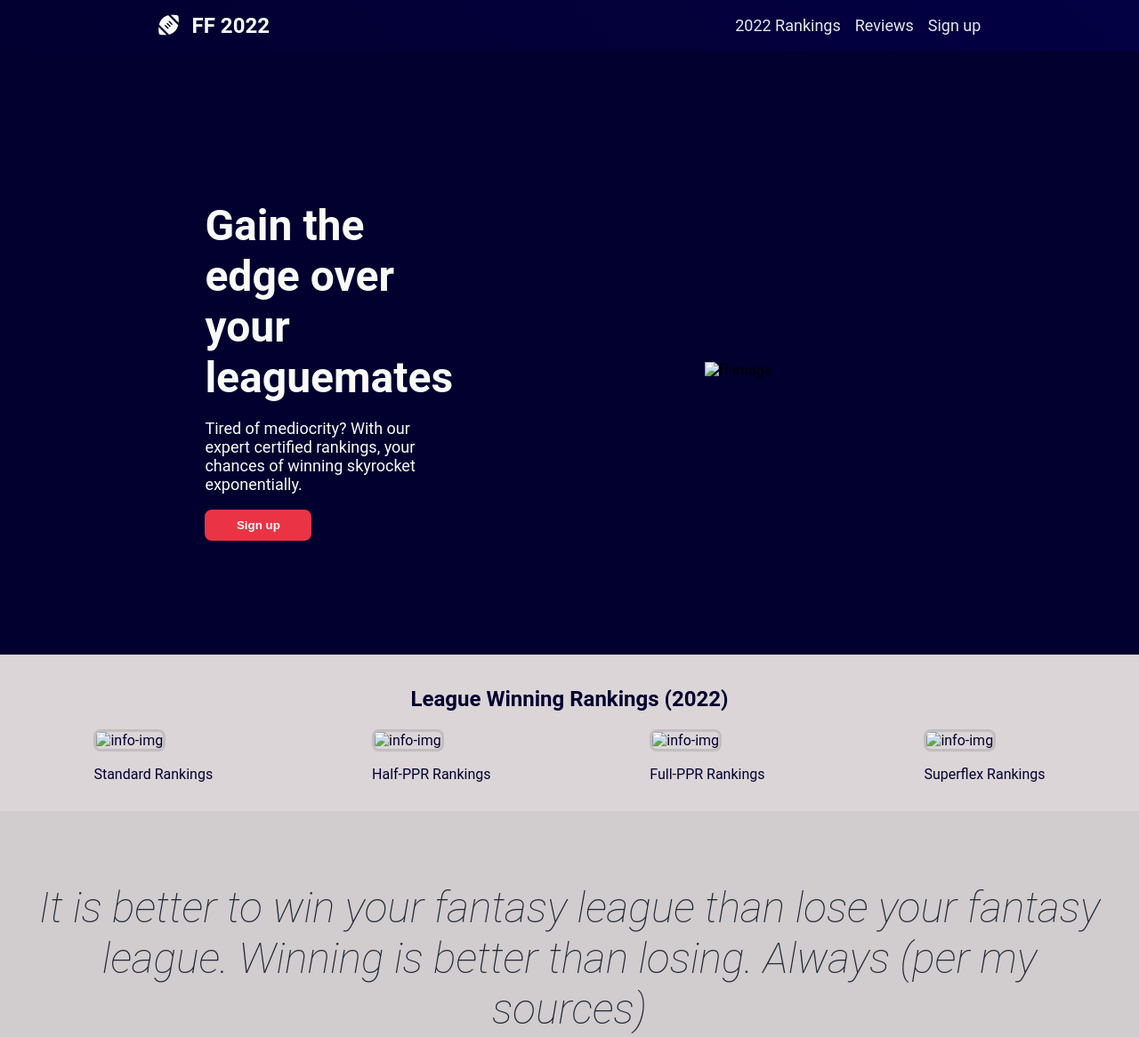
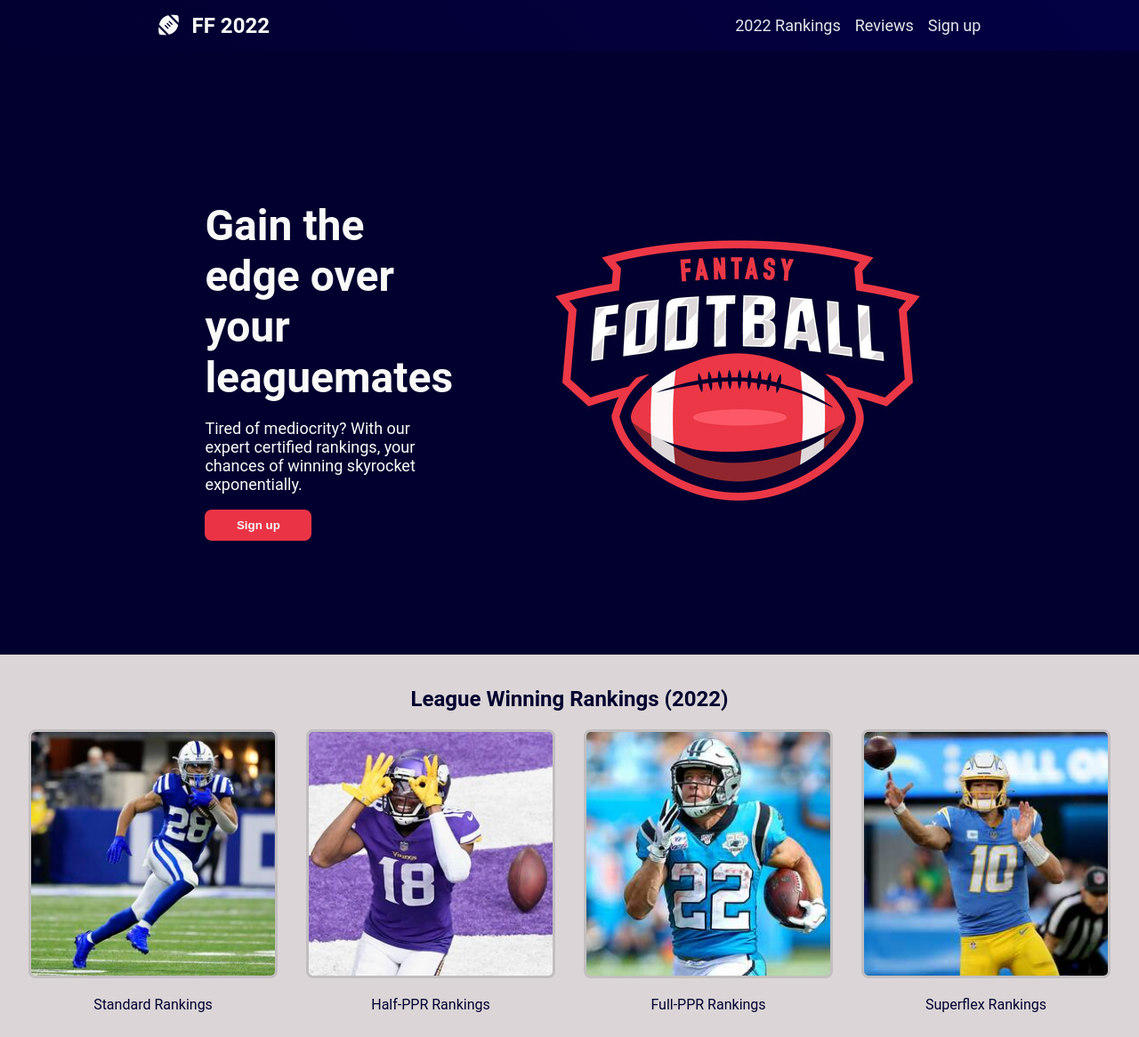
Before and after one commit to Showcxse/landing-page-odin-project, a plain HTML site: page index.html in a window 1280 px wide. Shown: the top 1166 px of the page at 89% size. Drawn offline with Linux system fonts and the light colour scheme; the site is published under a folder, as on GitHub Pages, so addresses that start at the root find nothing.

Commit message:
fixed images

```diff
--- a/index.html
+++ b/index.html
@@ -35,7 +35,7 @@
             <button class="sign-up-btn">Sign up</button>
             </div>
            <div class="img">
-                <img class="main-img" src="/images/mainimg.jpg" alt="ff-image">
+                <img class="main-img" src="./images/mainimg.jpg" alt="ff-image">
             </div>
         </div>
     </section>
@@ -45,25 +45,25 @@
         <div class="card-container">
             <div class="info-card">
                 <a href="#info">
-                <img class="info-img" src="/images/infoimg1.jpg" alt="info-img">
+                <img class="info-img" src="./images/infoimg1.jpg" alt="info-img">
                 <p>Standard Rankings</p>
                 </a>
             </div>
             <div class="info-card">
                 <a href="#info">
-                <img class="info-img" src="/images/infoimg2.jpg" alt="info-img">
+                <img class="info-img" src="./images/infoimg2.jpg" alt="info-img">
                 <p>Half-PPR Rankings</p>
                 </a>
             </div>
             <div class="info-card">
                 <a href="#info">
-                <img class="info-img" src="/images/infoimg3.jpg" alt="info-img">
+                <img class="info-img" src="./images/infoimg3.jpg" alt="info-img">
                 <p>Full-PPR Rankings</p>
                 </a>
             </div>
             <div class="info-card">
                 <a href="#info">
-                <img class="info-img" src="/images/infoimg4.jpg" alt="info-img">
+                <img class="info-img" src="./images/infoimg4.jpg" alt="info-img">
                 <p>Superflex Rankings</p>
                 </a>
             </div>
```
